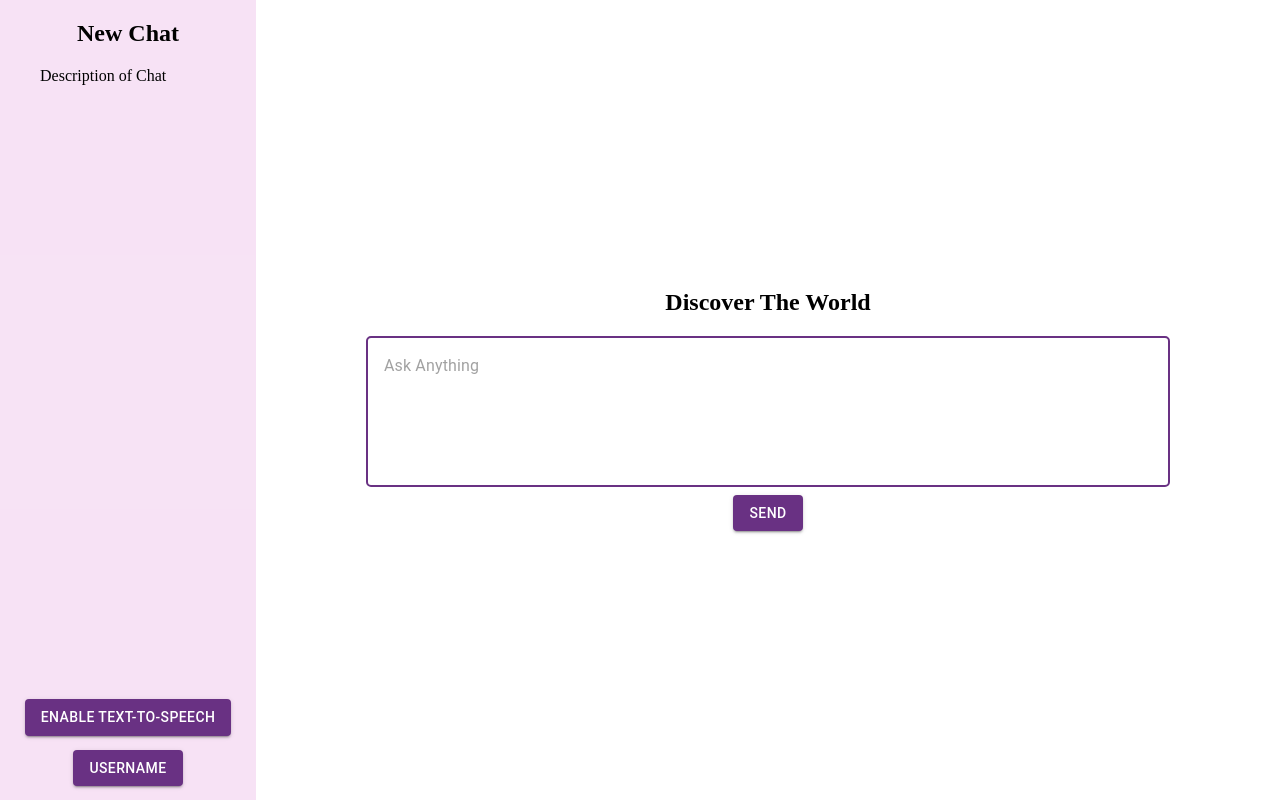
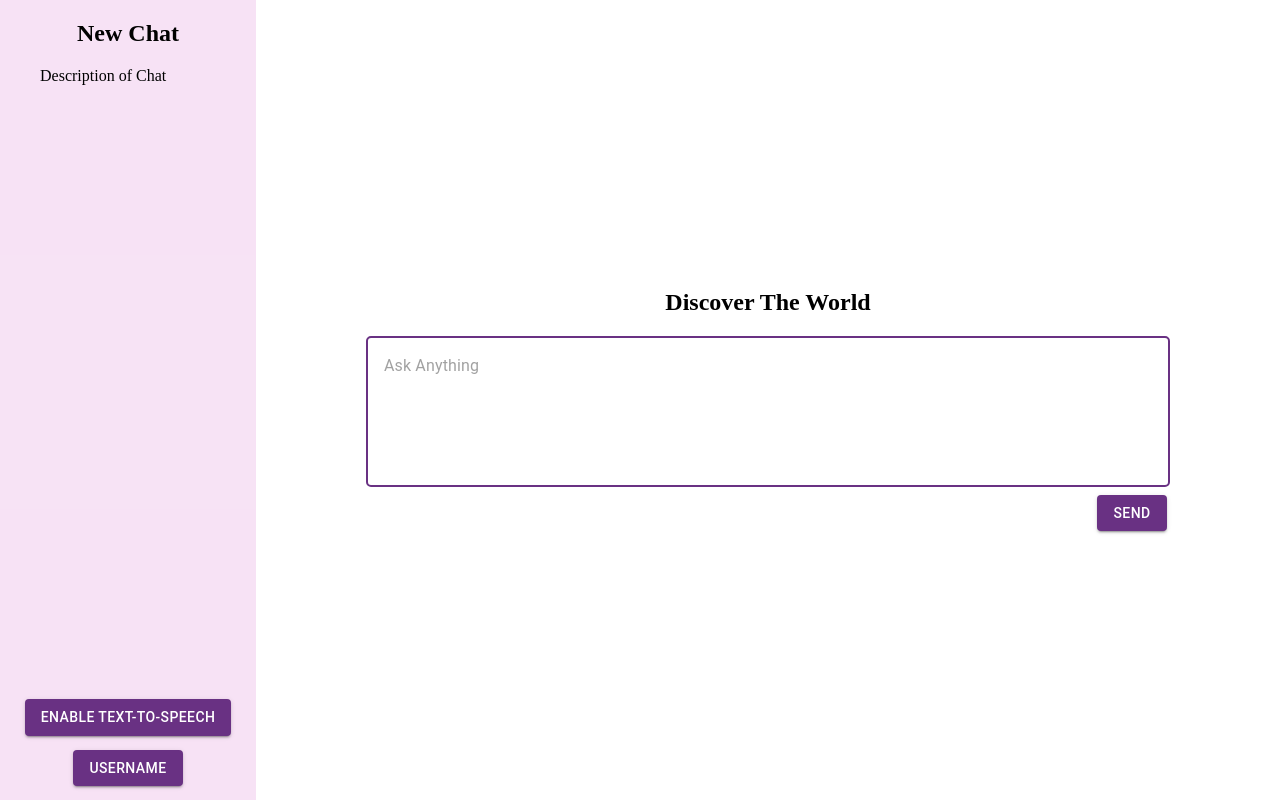
Before and after one commit to Kerlin-Augustin/rc-ai-proj, a React (Vite) app: page / in a window 1280 px wide. Built offline with nearby package versions, Linux system fonts and the light colour scheme.

Commit message:
prompt button alignment

```diff
--- a/src/pages/PromptPage.tsx
+++ b/src/pages/PromptPage.tsx
@@ -32,7 +32,10 @@ const PromptPage = () => {
         />
       </div>
       <div style={styles.button}>
-        <Button variant="contained" style={{ backgroundColor: "#693183" }}>
+        <Button
+          variant="contained"
+          style={{ backgroundColor: "#693183", margin: "0 0 0 52em" }}
+        >
           Send
         </Button>
       </div>
```
